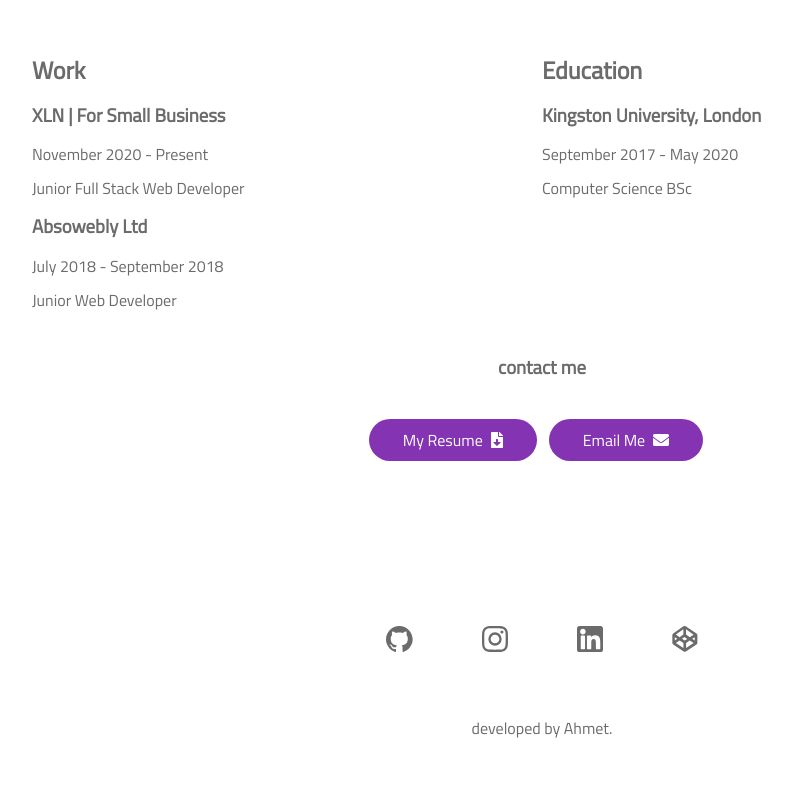
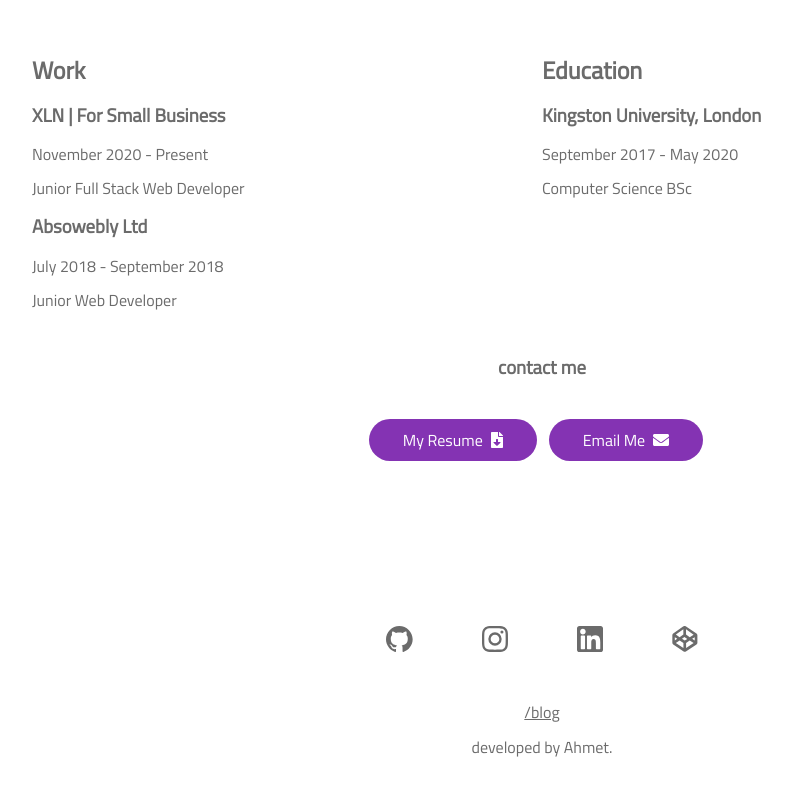
Before and after one commit to ahmetskilinc/my-portfolio-app, a Next.js app: page / in a window 1280 px wide. Shown: the part 3534-4330 px from the top of the page, without its empty margins (98-890 px from the left). Built offline with nearby package versions, Linux system fonts and the light colour scheme.

Commit message:
added link

```diff
--- a/components/Footer.tsx
+++ b/components/Footer.tsx
@@ -3,6 +3,7 @@ import { gsap } from "gsap/dist/gsap";
 import { ScrollTrigger } from "gsap/dist/ScrollTrigger";
 import styled from "styled-components";
 import { animation } from "../utils/settings";
+import Link from "next/link";
 
 gsap.registerPlugin(ScrollTrigger);
 
@@ -193,6 +194,9 @@ const Footer = () => {
 					</svg>
 				</FooterIconLink>
 			</IconsWrapper>
+			<Link href="/blog" passHref>
+				<a>/blog</a>
+			</Link>
 			<p>developed by Ahmet.</p>
 		</StyledWrapper>
 	);
```
